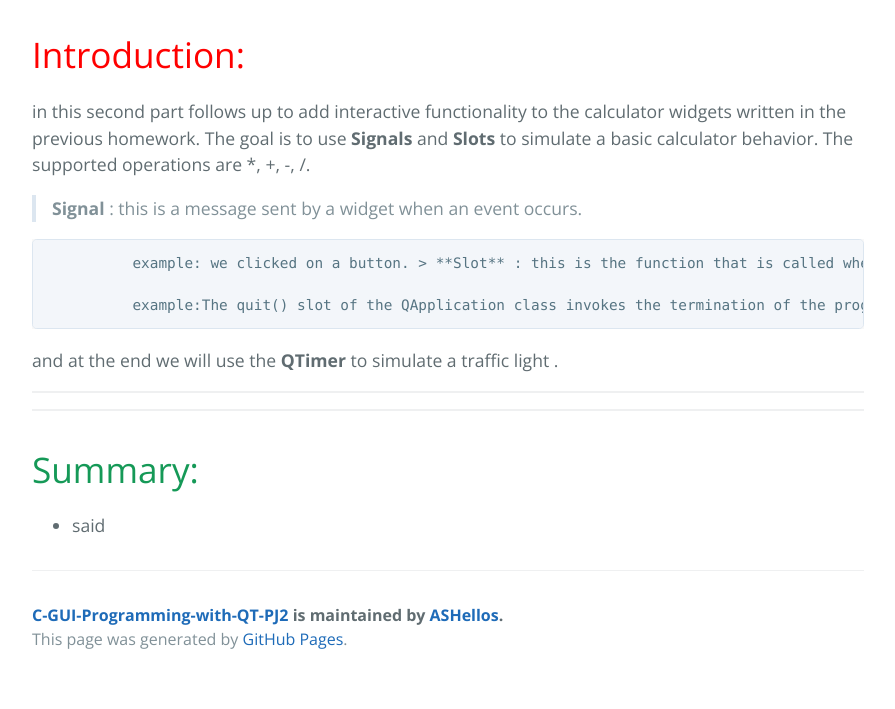
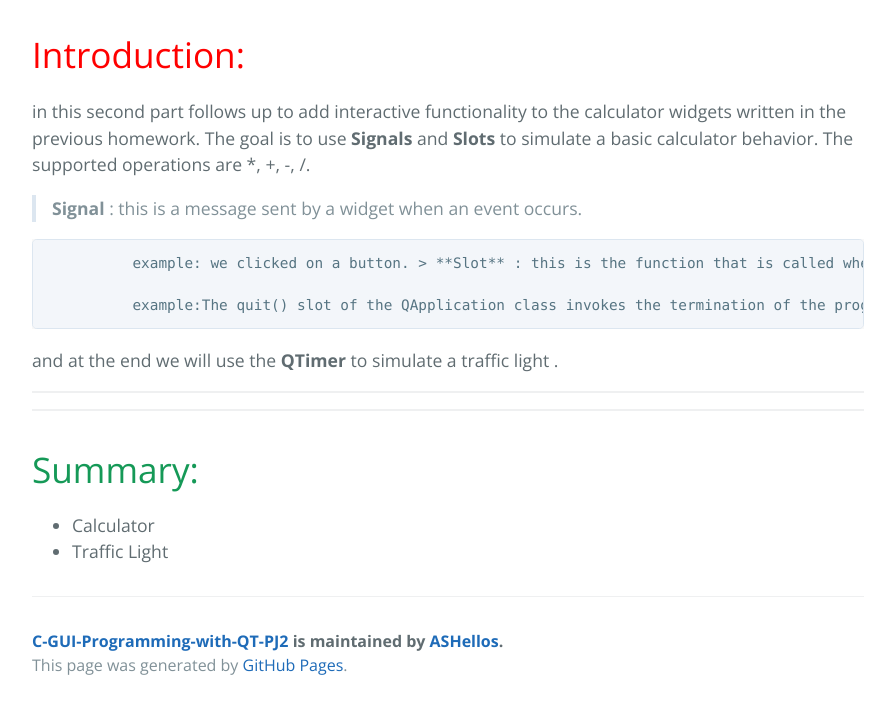
Before and after one commit to ASHellos/C-GUI-Programming-with-QT-PJ2, a Jekyll site: the page built from another-page.md, in a window 1280 px wide and 900 px high, scrolled down 624 px, cut to the strip 191-900 px from the top of the window. Shown: the whole strip, without its empty margins (192-1087 px from the left). Built offline with Jekyll 4.4.1, drawn with Linux system fonts in a browser that asks for light colours; our own code applies the rules of GitHub Pages for plain Markdown files; before the commit the page ends 1498 px from its top, so only the background shows below that.

Commit message:
Update another-page.md

```diff
--- a/another-page.md
+++ b/another-page.md
@@ -21,4 +21,5 @@ and at the end we will use the **QTimer** to simulate a traffic light .
  * * *
  * * *
 # Summary:
-* said
+* Calculator
+* Traffic Light
```
